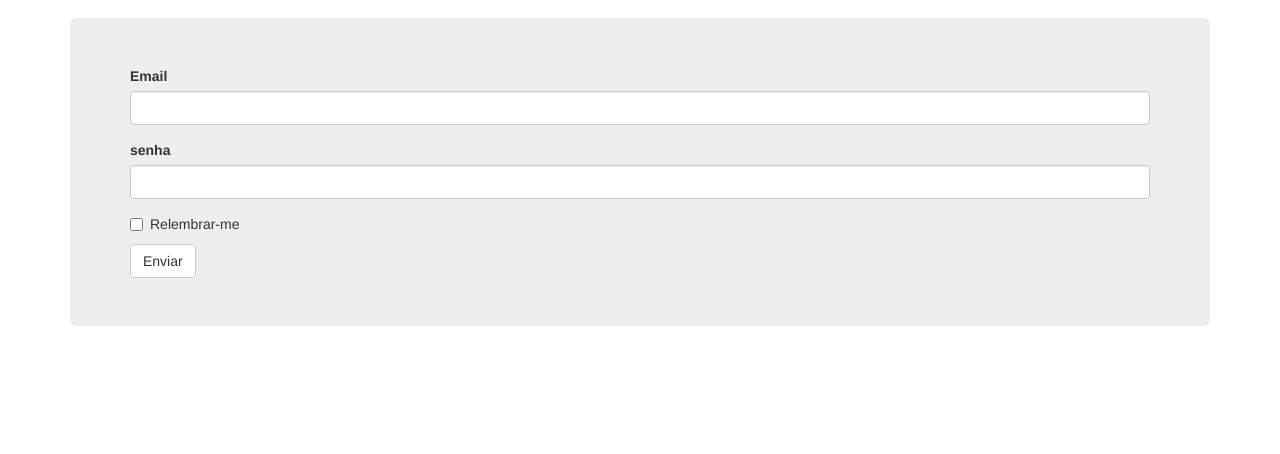
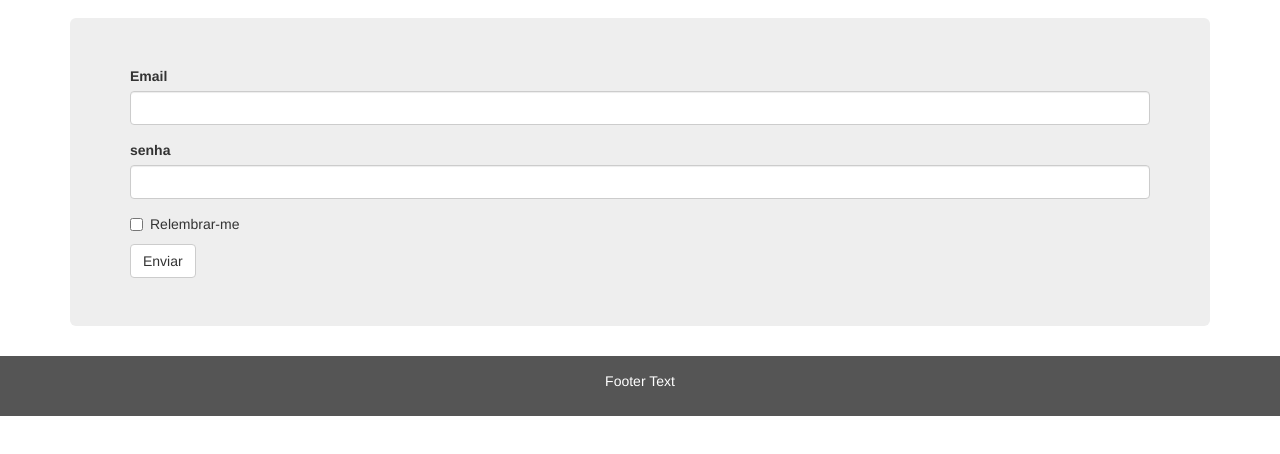
Before and after one commit to gabriel-queiroz/SiteGit, a plain HTML site: page index.html in a window 1280 px wide. Shown: the part 102-556 px from the top of the page. Drawn offline with nearby package versions, Linux system fonts and the light colour scheme.

Commit message:
adicionando rodape

```diff
--- a/index.html
+++ b/index.html
@@ -15,6 +15,17 @@
 
     <!-- Latest compiled JavaScript -->
     <script src="https://maxcdn.bootstrapcdn.com/bootstrap/3.3.7/js/bootstrap.min.js"></script>
+
+    <style>
+
+            footer{
+                background-color: #555;
+                color: white;
+                padding: 15px;
+            }
+
+
+    </style>
 
 </head>
 
@@ -69,6 +80,12 @@
 
     </div>
 
+    <footer class="container-fluid text-center">
+
+        <p>Footer Text</p>
+
+    </footer>
+
 
 </body>
 
```
